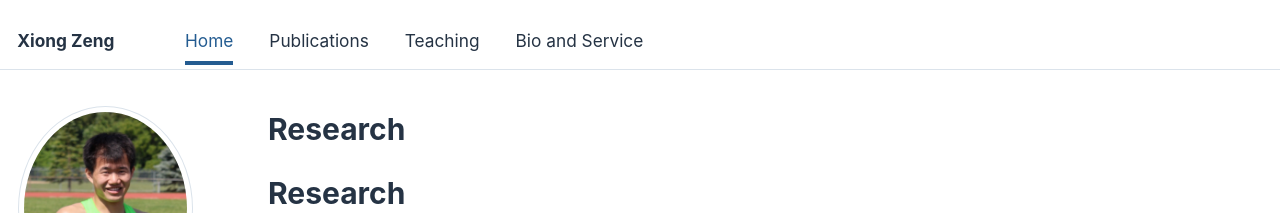
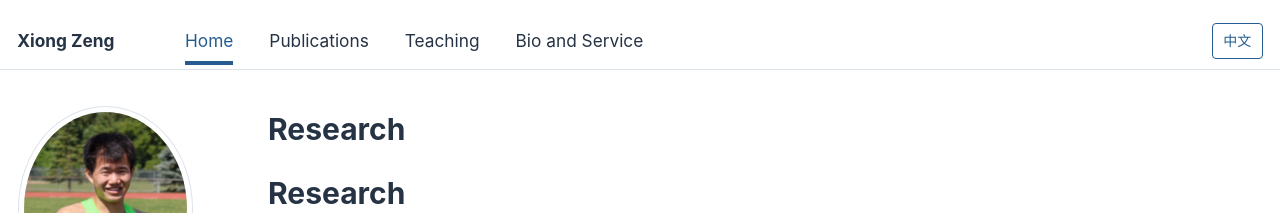
Before and after one commit to zengxiong111/zengxiong.github.io, a Jekyll site: the page built from _pages/about.md, in a window 1280 px wide. Shown: the top 213 px of the page. Built offline with Jekyll 4.4.1, drawn with Linux system fonts in a browser that asks for light colours; some web fonts are replaced; our own code applies the rules of GitHub Pages for plain Markdown files.

Commit message:
Add a persistent language switch to the top-right navigation
Link each main page to its English or Chinese counterpart, keep navigation within the selected language, and expose the switch outside the collapsing mobile menu. Set matching HTML language tags and localized menu labels.

```diff
--- a/_data/navigation.yml
+++ b/_data/navigation.yml
@@ -1,12 +1,16 @@
 main:
   - title: "Home"
+    title_zh: "首页"
     url: /
 
   - title: "Publications"
+    title_zh: "论文"
     url: /publications/
 
   - title: "Teaching"
+    title_zh: "教学"
     url: /teaching/
 
   - title: "Bio and Service"
+    title_zh: "个人简介与学术服务"
     url: /markdown/
--- a/_includes/masthead.html
+++ b/_includes/masthead.html
@@ -1,32 +1,58 @@
 {% include base_path %}
+{% assign is_chinese = false %}
+{% if page.url contains '/zh-CN/' %}
+  {% assign is_chinese = true %}
+{% endif %}
+{% assign current_nav_url = page.url | replace: '/zh-CN/', '/' %}
+{% assign home_url = '/' %}
+{% if is_chinese %}
+  {% assign home_url = '/zh-CN/' %}
+  {% assign alternate_url = current_nav_url %}
+{% else %}
+  {% assign alternate_url = current_nav_url | append: 'zh-CN/' %}
+{% endif %}
+{% assign alternate_page = site.pages | where: 'url', alternate_url | first %}
+{% unless alternate_page %}
+  {% if is_chinese %}
+    {% assign alternate_url = '/' %}
+  {% else %}
+    {% assign alternate_url = '/zh-CN/' %}
+  {% endif %}
+{% endunless %}
 
 <div class="masthead">
   <div class="masthead__inner-wrap">
     <div class="masthead__menu">
       <nav id="site-nav" class="greedy-nav">
-        <button><div class="navicon"></div></button>
+        <button aria-label="{% if is_chinese %}打开导航菜单{% else %}Open navigation menu{% endif %}"><div class="navicon"></div></button>
         <ul class="visible-links">
-          <li class="masthead__menu-item masthead__menu-item--lg"><a href="{{ base_path }}/">{{ site.title }}</a></li>
+          <li class="masthead__menu-item masthead__menu-item--lg"><a href="{{ base_path }}{{ home_url }}">{{ site.title }}</a></li>
           {% for link in site.data.navigation.main %}
+            {% assign link_url = link.url %}
+            {% assign link_title = link.title %}
             {% if link.url contains 'http' %}
               {% assign domain = '' %}
-              {% else %}
+            {% else %}
               {% assign domain = base_path %}
+              {% if is_chinese %}
+                {% assign chinese_url = link.url | append: 'zh-CN/' %}
+                {% assign chinese_page = site.pages | where: 'url', chinese_url | first %}
+                {% if chinese_page %}
+                  {% assign link_url = chinese_url %}
+                  {% assign link_title = link.title_zh | default: link.title %}
+                {% endif %}
+              {% endif %}
             {% endif %}
-            {% assign current_nav_url = page.url | replace: '/zh-CN/', '/' %}
-            {% assign nav_url = link.url %}
-            {% unless nav_url contains 'http' %}
-              {% assign nav_url = nav_url | prepend: base_path %}
-            {% endunless %}
-            {% if current_nav_url == link.url or current_nav_url == nav_url %}
-              <li class="masthead__menu-item"><a href="{{ domain }}{{ link.url }}" aria-current="page">{{ link.title }}</a></li>
-            {% else %}
-              <li class="masthead__menu-item"><a href="{{ domain }}{{ link.url }}">{{ link.title }}</a></li>
-            {% endif %}
+            <li class="masthead__menu-item"><a href="{{ domain }}{{ link_url }}"{% if current_nav_url == link.url %} aria-current="page"{% endif %}>{{ link_title }}</a></li>
           {% endfor %}
         </ul>
         <ul class="hidden-links hidden"></ul>
       </nav>
+      {% if is_chinese %}
+        <a class="language-switch" href="{{ base_path }}{{ alternate_url }}" lang="en" hreflang="en" aria-label="Switch to English">English</a>
+      {% else %}
+        <a class="language-switch" href="{{ base_path }}{{ alternate_url }}" lang="zh-CN" hreflang="zh-CN" aria-label="切换到中文">中文</a>
+      {% endif %}
     </div>
   </div>
 </div>
--- a/_layouts/default.html
+++ b/_layouts/default.html
@@ -5,7 +5,7 @@ layout: compress
 {% include base_path %}
 
 <!doctype html>
-<html lang="{{ site.locale | slice: 0,2 }}" class="no-js">
+<html lang="{% if page.url contains '/zh-CN/' %}zh-CN{% else %}en{% endif %}" class="no-js">
   <head>
     {% include head.html %}
     {% include head/custom.html %}
--- a/_sass/_academic-layout.scss
+++ b/_sass/_academic-layout.scss
@@ -369,3 +369,49 @@ h3 {
     line-height: 1.4;
   }
 }
+
+/* Keep the language switch outside the collapsing navigation menu. */
+.masthead__menu {
+  display: flex;
+  align-items: center;
+  gap: 1rem;
+
+  .greedy-nav {
+    flex: 1 1 auto;
+    min-width: 0;
+  }
+}
+
+.language-switch {
+  display: inline-flex;
+  flex: 0 0 auto;
+  align-items: center;
+  justify-content: center;
+  min-height: 36px;
+  padding: 0.15em 0.75em;
+  border: 1px solid #245c91;
+  border-radius: 4px;
+  color: #245c91;
+  font-size: 14px;
+  line-height: 1.4;
+  white-space: nowrap;
+
+  &:visited {
+    color: #245c91;
+  }
+
+  &:hover {
+    color: #173f67;
+    background: #f1f6fb;
+  }
+}
+
+@media screen and (max-width: 600px) {
+  .masthead__menu {
+    gap: 0.65rem;
+  }
+
+  .masthead__menu-item--lg {
+    padding-right: 0.5em;
+  }
+}
```
